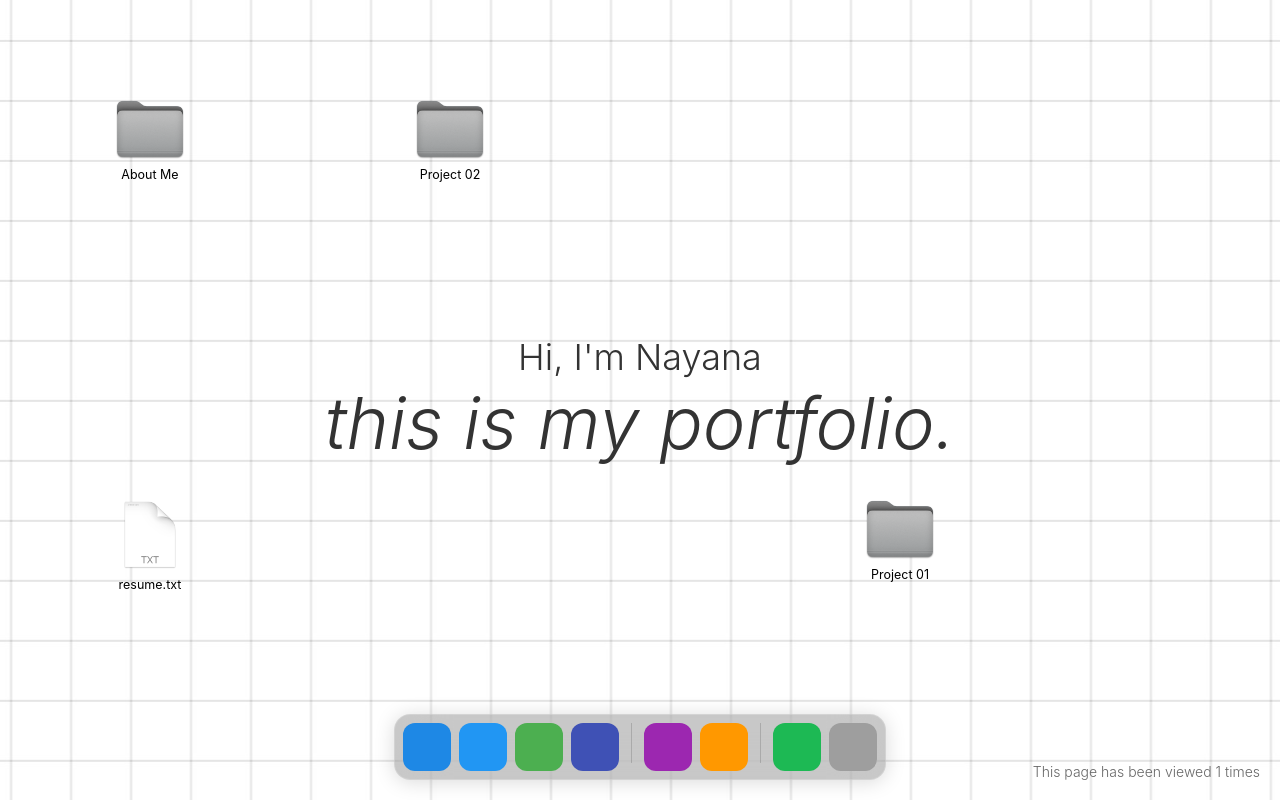
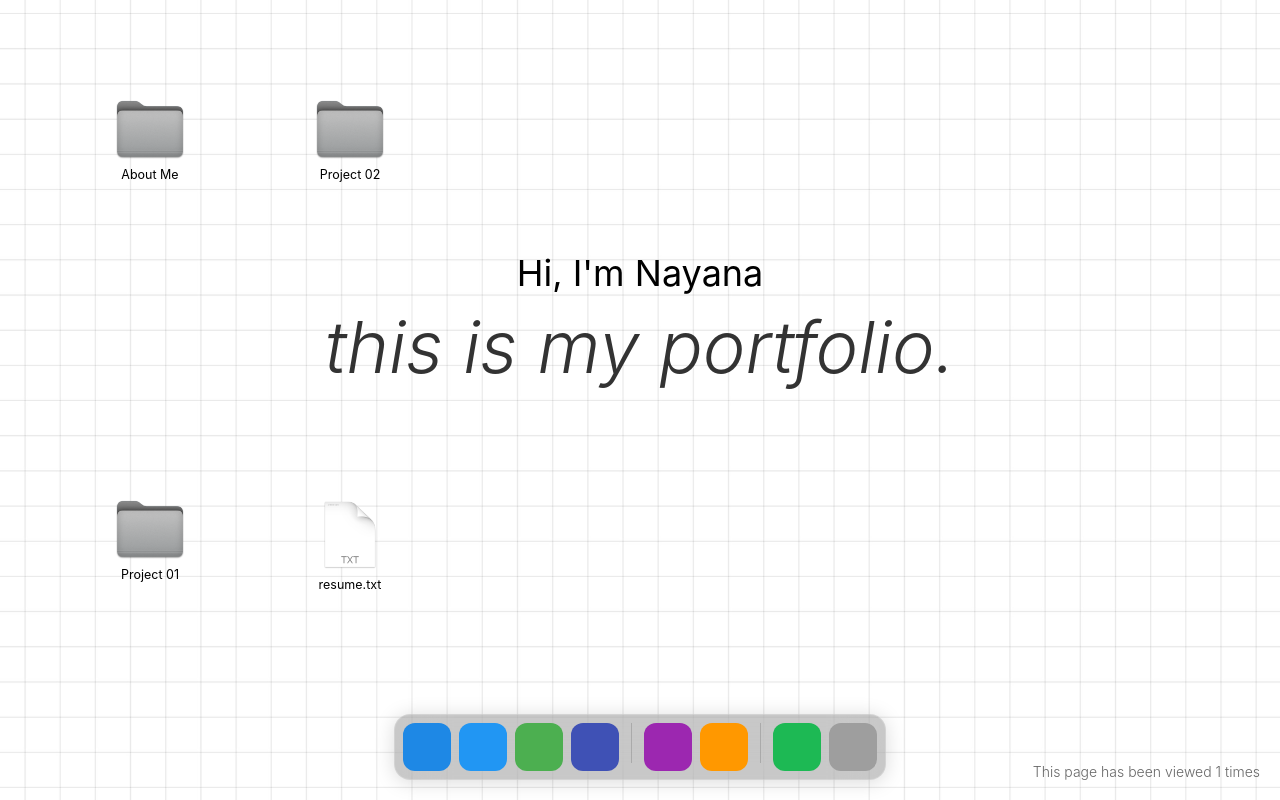
Before and after one commit to nayana266/PortfolioNayana, a plain HTML site: page index.html in a window 1280 px wide. Drawn offline with Linux system fonts and the light colour scheme.

Commit message:
Fix styling issues: update background, welcome text, and folder positioning

```diff
--- a/style.css
+++ b/style.css
@@ -5,29 +5,33 @@ body {
     font-family: -apple-system, BlinkMacSystemFont, "Segoe UI", Roboto, Helvetica, Arial, sans-serif;
     height: 100vh;
     position: relative;
+    overflow: hidden;
   }
 
   .desktop-background {
-    position: absolute;
+    position: fixed;
     top: 0;
     left: 0;
     width: 100vw;
     height: 100vh;
     z-index: -1;
-    background-image: url('./assets/grid.jpg');
-    background-repeat: repeat;
+    background-image: url('../assets/grid.jpg');
+    background-size: cover;
+    background-repeat: no-repeat;
     background-position: center;
+    opacity: 0.8;
   }
 
   .folder-wrapper {
     display: flex;
     flex-direction: column;
     align-items: center;
-    position: absolute;
+    position: fixed;
     top: 100px;
     left: 100px;
     width: 100px;
     cursor: pointer;
+    z-index: 2;
   }
 
   .folder {
@@ -72,12 +76,12 @@ body {
 
   .projects-folder {
     top: 500px;
-    left: 850px;
+    left: 100px;
   }
 
   .project02-folder {
     top: 100px;
-    left: 400px;
+    left: 300px;
   }
 
   .window {
@@ -263,25 +267,27 @@ body {
 
   .resume-file {
     top: 500px;
-    left: 100px;
+    left: 300px;
   }
 
   .welcome-text {
     position: fixed;
-    top: 50%;
+    top: 40%;
     left: 50%;
     transform: translate(-50%, -50%);
     text-align: center;
     z-index: 1;
     width: 100%;
+    pointer-events: none;
   }
 
   .welcome-text h1 {
     font-size: 36px;
-    font-weight: 300;
+    font-weight: 400;
     margin: 0;
     padding: 0;
-    color: #333;
+    color: #000;
+    margin-bottom: 8px;
   }
 
   .welcome-text .portfolio {
@@ -290,7 +296,8 @@ body {
     font-style: italic;
     margin: 0;
     padding: 0;
-    color: #333;
+    color: #000;
+    opacity: 0.8;
   }
 
   .view-counter {
```
